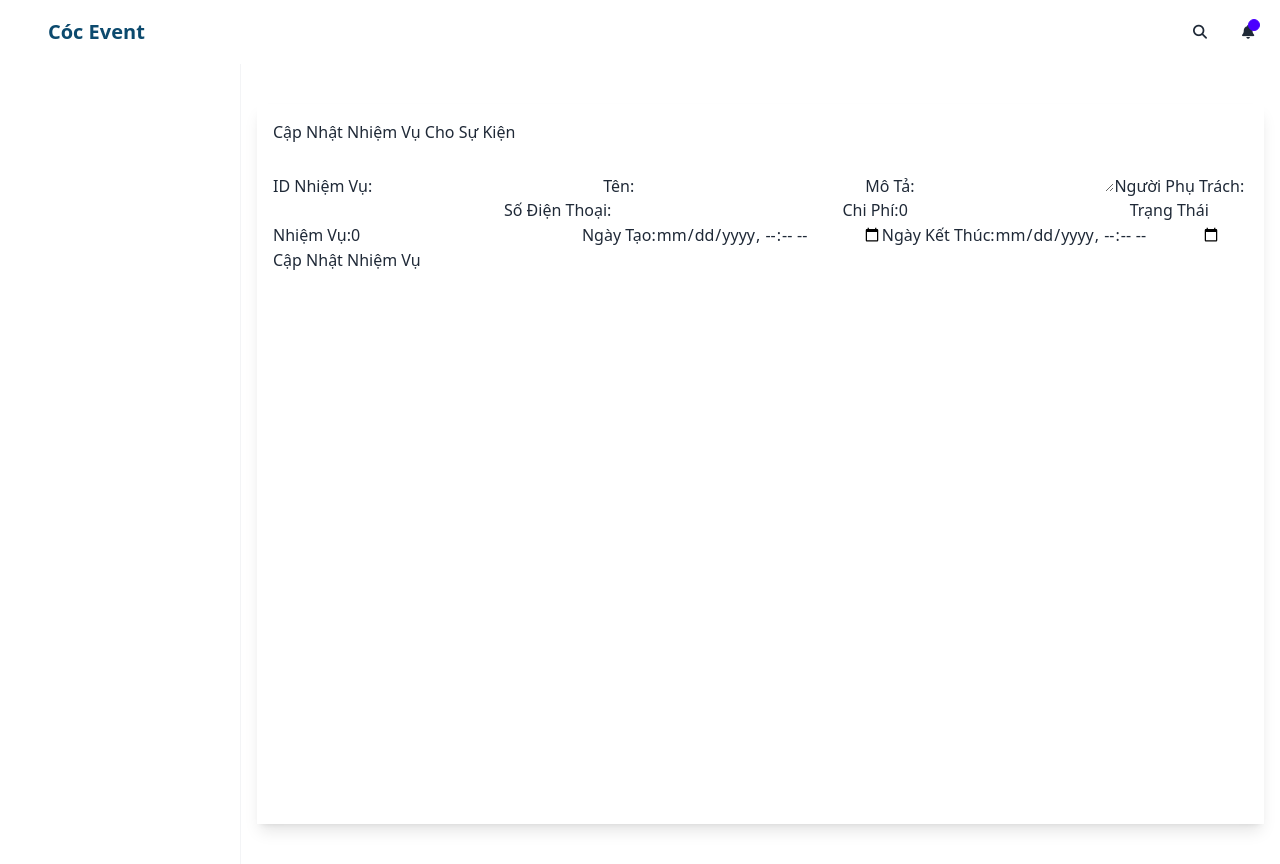
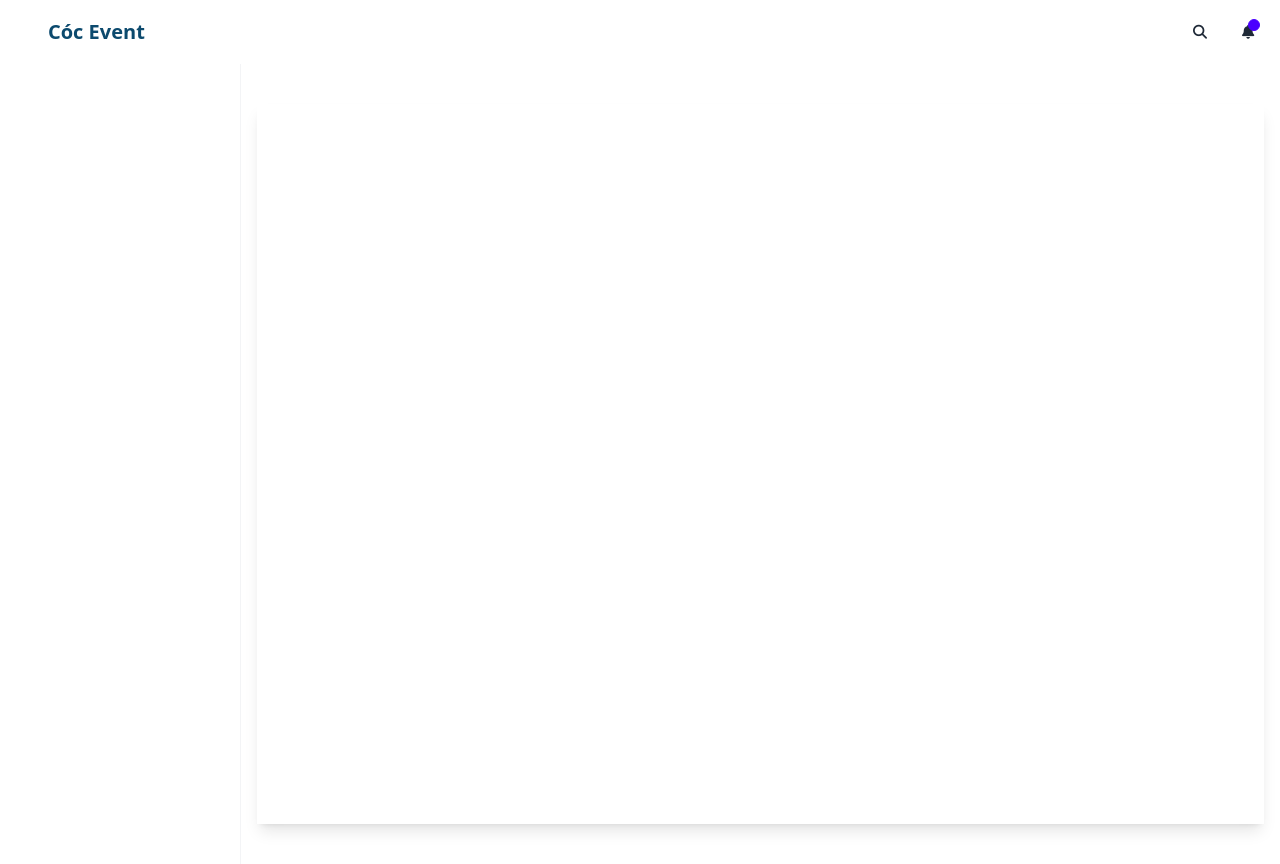
Before and after one commit to FU-PRN231/frontend-event, a React (Vite) app: page /pm/task-update in a window 1280 px wide. Built offline with nearby package versions, Linux system fonts and the light colour scheme.

Commit message:
Fix error dísplay in status task

```diff
--- a/package.json
+++ b/package.json
@@ -45,6 +45,7 @@
     "react-icons": "^5.2.1",
     "react-image-gallery": "^1.3.0",
     "react-loading": "^2.0.3",
+    "react-modal": "^3.16.1",
     "react-otp-input": "^3.1.1",
     "react-qr-scanner": "^1.0.0-alpha.11",
     "react-rating-stars-component": "^2.2.0",
--- a/src/api/taskApi.js
+++ b/src/api/taskApi.js
@@ -116,12 +116,18 @@ export const updateTaskStatus = async (taskId, isSuccessful) => {
 export const updateTaskForEvent = async (eventId, taskData) => {
   try {
     const response = await axios.put(
-      `${baseUrl}/task/update-task-for-event`,
+      `${BASE_URL}/task/update-task-for-event?eventId=${eventId}`,
       taskData
     );
-    return response.data;
+    return {
+      isSuccess: true,
+      messages: ["Task updated successfully!"],
+    };
   } catch (error) {
     console.error("Error updating task for event:", error);
-    throw error;
+    return {
+      isSuccess: false,
+      messages: [error.message || "Failed to update task. Please try again."],
+    };
   }
 };
--- a/src/pages/PM/Task/UpdateTask.jsx
+++ b/src/pages/PM/Task/UpdateTask.jsx
@@ -11,7 +11,6 @@ const UpdateTask = ({ task, onClose, onUpdateSuccess, onError }) => {
   } = useForm();
 
   const TaskStatus = {
-    No_status: "--",
     0: "Chưa bắt đầu",
     1: "Đang tiến hành",
     2: "Hoàn thành",
--- a/src/pages/PM/Task/UpdateTaskforEvent.jsx
+++ b/src/pages/PM/Task/UpdateTaskforEvent.jsx
@@ -1,7 +1,8 @@
 import React, { useState } from "react";
-import { updateTaskForEvent } from "../../../api/taskApi"; // Điều chỉnh đường dẫn import nếu cần
+import Modal from "react-modal";
+import { updateTaskForEvent } from "../../../api/taskApi"; // Adjust the import path as needed
 
-const UpdateTaskForEvent = ({ eventId }) => {
+const UpdateTaskForEvent = ({ isOpen, onRequestClose, eventId }) => {
   const [taskData, setTaskData] = useState({
     id: "",
     name: "",
@@ -32,18 +33,22 @@ const UpdateTaskForEvent = ({ eventId }) => {
       setIsSuccess(response.isSuccess);
       setMessages(response.messages);
     } catch (error) {
-      console.error("Lỗi khi cập nhật nhiệm vụ cho sự kiện:", error);
+      console.error("Error updating task for event:", error);
       setIsSuccess(false);
       setMessages([error.message]);
     }
   };
 
   return (
-    <div>
-      <h2>Cập Nhật Nhiệm Vụ Cho Sự Kiện</h2>
+    <Modal
+      isOpen={isOpen}
+      onRequestClose={onRequestClose}
+      contentLabel="Update Task For Event"
+    >
+      <h2>Update Task For Event</h2>
       <form onSubmit={handleSubmit}>
         <label>
-          ID Nhiệm Vụ:
+          Task ID:
           <input
             type="text"
             name="id"
@@ -53,7 +58,7 @@ const UpdateTaskForEvent = ({ eventId }) => {
           />
         </label>
         <label>
-          Tên:
+          Name:
           <input
             type="text"
             name="name"
@@ -63,7 +68,7 @@ const UpdateTaskForEvent = ({ eventId }) => {
           />
         </label>
         <label>
-          Mô Tả:
+          Description:
           <textarea
             name="description"
             value={taskData.description}
@@ -72,7 +77,7 @@ const UpdateTaskForEvent = ({ eventId }) => {
           />
         </label>
         <label>
-          Người Phụ Trách:
+          Person In Charge:
           <input
             type="text"
             name="personInChargeName"
@@ -82,7 +87,7 @@ const UpdateTaskForEvent = ({ eventId }) => {
           />
         </label>
         <label>
-          Số Điện Thoại:
+          Phone Number:
           <input
             type="text"
             name="phoneNumber"
@@ -92,7 +97,7 @@ const UpdateTaskForEvent = ({ eventId }) => {
           />
         </label>
         <label>
-          Chi Phí:
+          Cost:
           <input
             type="number"
             name="cost"
@@ -102,7 +107,7 @@ const UpdateTaskForEvent = ({ eventId }) => {
           />
         </label>
         <label>
-          Trạng Thái Nhiệm Vụ:
+          Task Status:
           <input
             type="number"
             name="taskStatus"
@@ -112,7 +117,7 @@ const UpdateTaskForEvent = ({ eventId }) => {
           />
         </label>
         <label>
-          Ngày Tạo:
+          Created Date:
           <input
             type="datetime-local"
             name="createdDate"
@@ -122,7 +127,7 @@ const UpdateTaskForEvent = ({ eventId }) => {
           />
         </label>
         <label>
-          Ngày Kết Thúc:
+          End Date:
           <input
             type="datetime-local"
             name="endDate"
@@ -131,18 +136,18 @@ const UpdateTaskForEvent = ({ eventId }) => {
             required
           />
         </label>
-        <button type="submit">Cập Nhật Nhiệm Vụ</button>
+        <button type="submit">Update Task</button>
       </form>
       {isSuccess !== null && (
         <div>
           {isSuccess ? (
-            <p>Cập nhật nhiệm vụ thành công!</p>
+            <p>Task updated successfully!</p>
           ) : (
-            <p>Lỗi khi cập nhật nhiệm vụ: {messages.join(", ")}</p>
+            <p>Error updating task: {messages.join(", ")}</p>
           )}
         </div>
       )}
-    </div>
+    </Modal>
   );
 };
 
--- a/src/pages/PM/Task/ViewTask.jsx
+++ b/src/pages/PM/Task/ViewTask.jsx
@@ -28,7 +28,6 @@ const ViewTask = ({ eventId }) => {
   const [isLoading, setIsLoading] = useState(false);
 
   const TaskStatus = {
-    No_status: "--",
     NOT_YET: "Chưa bắt đầu",
     ONGOING: "Đang tiến hành",
     FINISHED: "Hoàn thành",
@@ -40,7 +39,6 @@ const ViewTask = ({ eventId }) => {
     [TaskStatus.FAILED]: false,
   };
   const TaskStatusUpdate = {
-    No_status: "--",
     NOT_YET: "Chưa bắt đầu",
     ONGOING: "Đang tiến hành",
     FINISHED: "Hoàn thành",
@@ -137,7 +135,7 @@ const ViewTask = ({ eventId }) => {
               apiStatus = "3";
               break;
             default:
-              apiStatus = "--";
+              apiStatus = "0";
               break;
           }
 
@@ -194,10 +192,8 @@ const ViewTask = ({ eventId }) => {
   const handleUpdateSuccess = async (newStatus) => {
     console.log("Updated to:", newStatus);
 
-    // Reload task data after update
     try {
       const updatedTask = await fetchTaskById(task.id);
-      // Handle updated task state or context update here
     } catch (error) {
       console.error("Error fetching updated task:", error);
     }
@@ -206,6 +202,13 @@ const ViewTask = ({ eventId }) => {
   const handleError = (errorMessage) => {
     console.error("Update error:", errorMessage);
   };
+
+  const [selectedTask, setSelectedTask] = useState(null);
+  const handleTaskDoubleClick = (task) => {
+    setSelectedTask(task);
+    setShowUpdateModal(true);
+  };
+
   return (
     <div className="container mx-auto px-4 py-8">
       <LoadingComponent isLoading={isLoading} />
@@ -292,12 +295,16 @@ const ViewTask = ({ eventId }) => {
                 <th className="py-2 px-4 border-b">Mô tả sự kiện</th>
                 <th className="py-2 px-4 border-b">Ngày bắt đầu sự kiện</th>
                 <th className="py-2 px-4 border-b">Ngày kết thúc sự kiện</th>
-                <th className="py-2 px-4 border-b">Hành động</th>
+                <th className="py-2 px-4 border-b"></th>
               </tr>
             </thead>
             <tbody>
               {tasks.map((task) => (
-                <tr key={task.id}>
+                <tr
+                  key={task.id}
+                  className="cursor-pointer hover:bg-gray-100 transition-colors duration-200"
+                  onDoubleClick={() => handleTaskDoubleClick(task)}
+                >
                   <td className="py-2 px-4 border-b">{task.name}</td>
                   <td className="py-2 px-4 border-b">{task.description}</td>
                   <td className="py-2 px-4 border-b">
```
Also changed, not shown: 1 other file (tests, documents, lock files or other folders).
